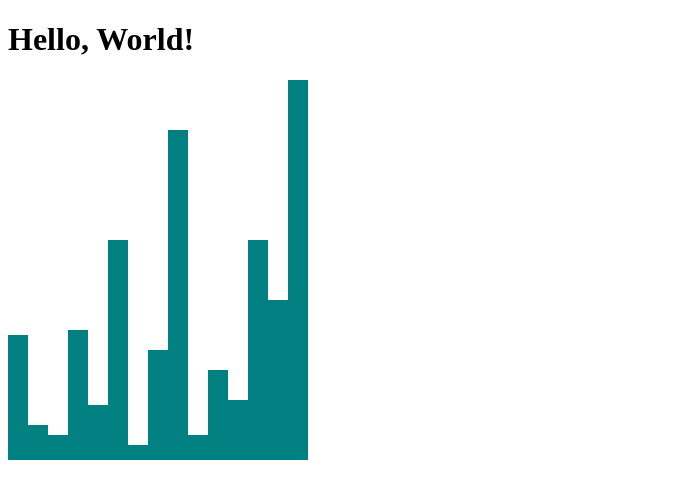
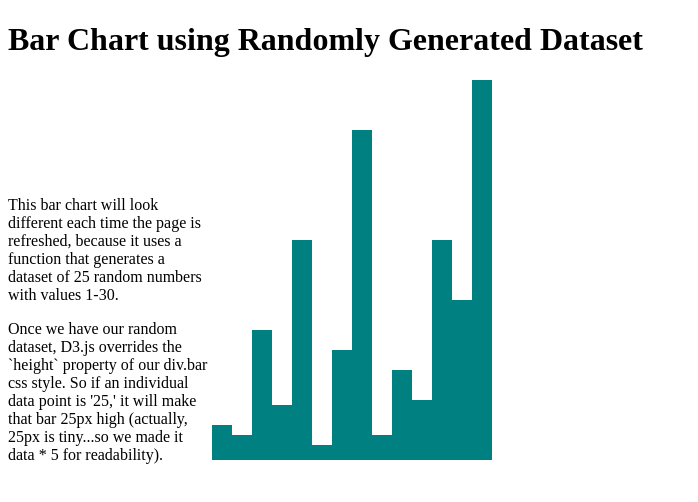
Before and after one commit to lisawilliams/d3-exercises, a website: page index.html in a window 1280 px wide. Shown: the whole page, without its empty margins (0-698 px from the left). Drawn offline with Linux system fonts and the light colour scheme.

Commit message:
adding CSS styles for explainer text to accompany D3 exercises

```diff
--- a/css/main.css
+++ b/css/main.css
@@ -5,3 +5,8 @@ div.bar {
   height: 75px;
   background-color: teal;
 }
+
+div.explainer {
+  display: inline-block;
+  width: 200px;
+}
--- a/index.html
+++ b/index.html
@@ -10,7 +10,19 @@
     </head>
     <body>
 
-        <h1>Hello, World!</h1>
+        <h1>Bar Chart using Randomly Generated Dataset</h1>
+
+<div class ="explainer">
+<p> This bar chart will look different each time the page is refreshed,
+  because it uses a function that generates a dataset of 25 random numbers with
+  values 1-30.</p>
+
+  <p> Once we have our random dataset, D3.js overrides the `height` property
+    of our div.bar css style. So if an individual data point is '25,' it will
+    make that bar 25px high (actually, 25px is tiny...so we made it data * 5  for readability). </p>
+
+  </div>
+
         <script type="text/javascript">
 
 
@@ -19,7 +31,7 @@
         var biggerDataset = [25, 7, 5, 26, 11, 44, 3, 22, 66, 5, 18, 12, 44, 32, 76];
         var randomDataset = [];
           for (var i = 0; i < 25; i++) {
-            var newNumber = Math.random() * 30;
+            var newNumber =  Math.floor(Math.random() * 30);
             randomDataset.push(newNumber);
           }
 
```
